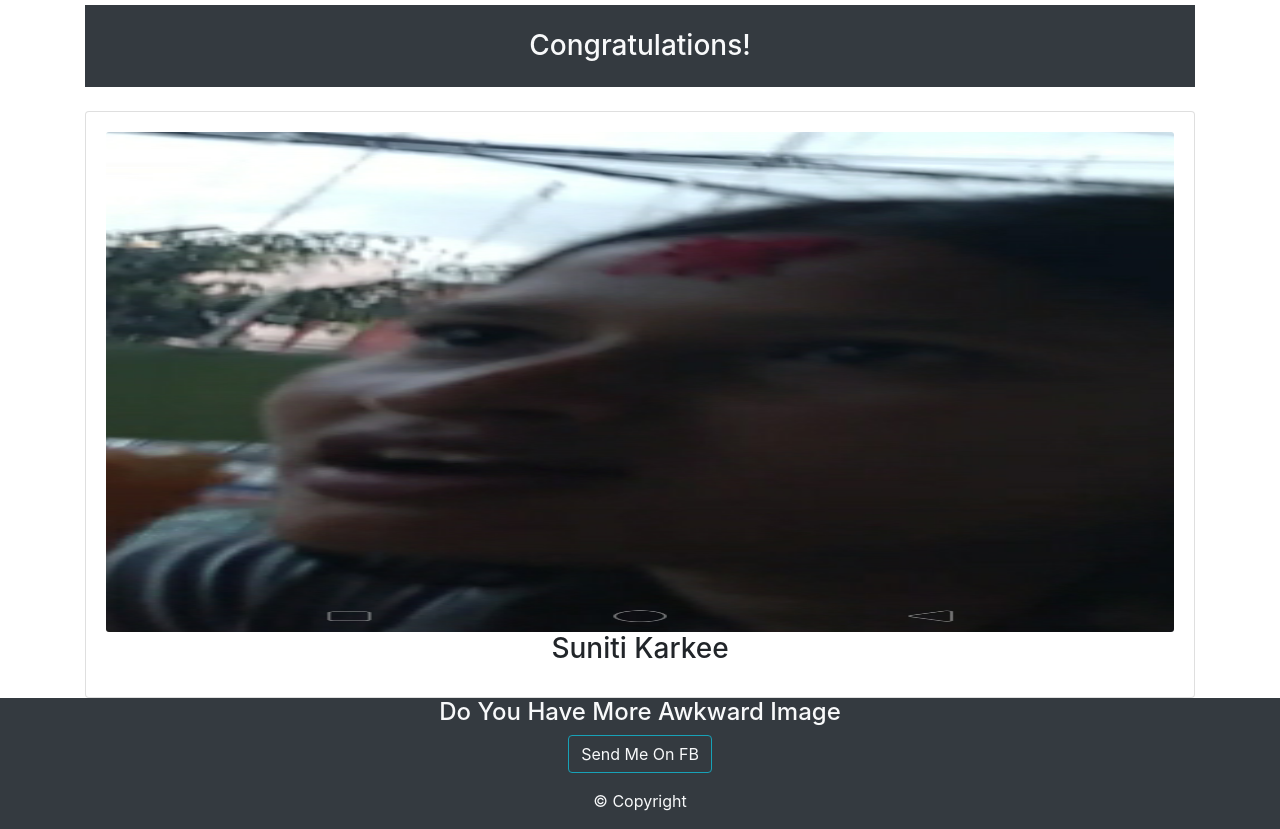
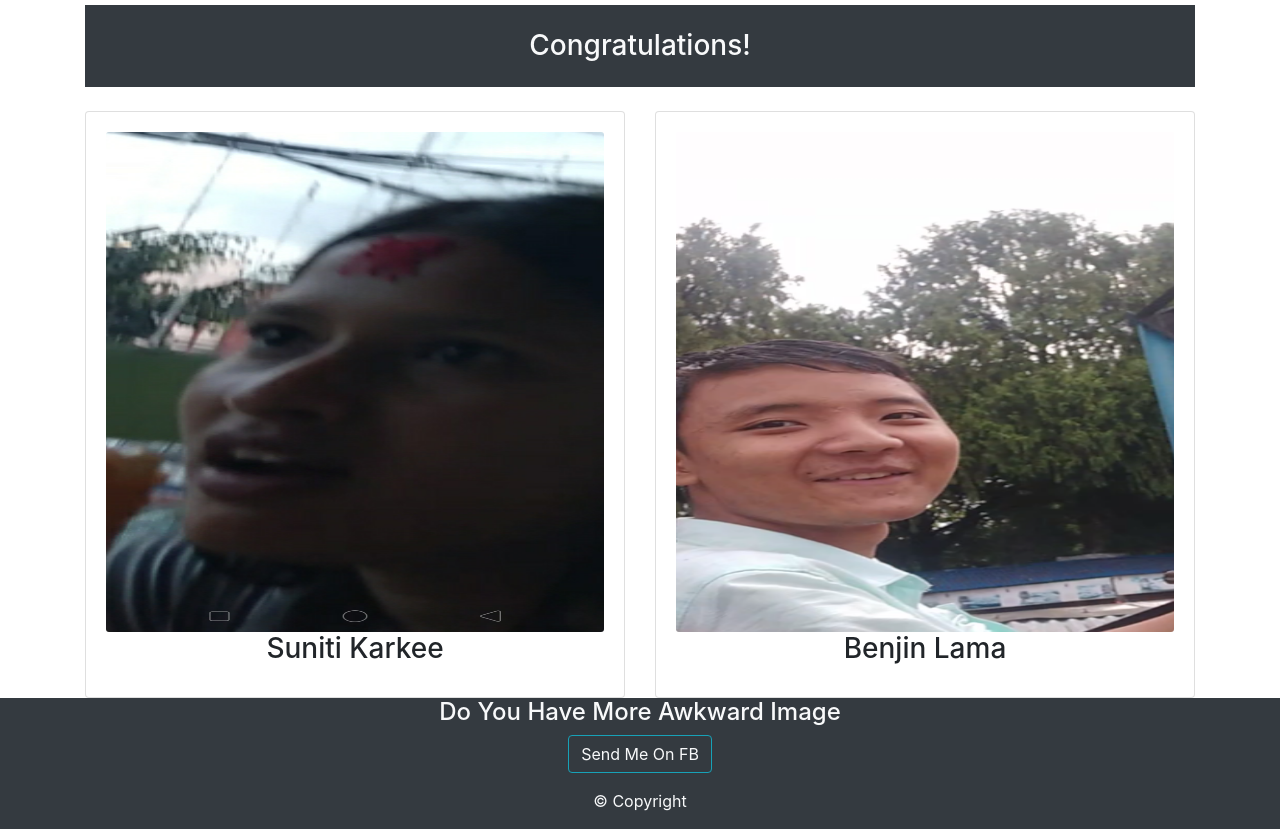
Before and after one commit to shubhamdhungana/Awkward_Image_Award, a plain HTML site: page index.html in a window 1280 px wide. Shown: the part 1499-2328 px from the top of the page. Drawn offline with nearby package versions, Linux system fonts and the light colour scheme.

Commit message:
my fifth commit

```diff
--- a/index.html
+++ b/index.html
@@ -136,11 +136,19 @@
     <section id="awkward-award-main-section">
         <div class="container">
             <div class="row">
-                <div class="col">
+                <div class="col-sm-6">
                     <div class="card">
                         <div class="card-body">
                             <img src="img/2.png" alt="" class="card-img">
                             <h3 class="card-title text-center">Suniti Karkee</h3>
+                        </div>
+                    </div>
+                </div>
+                <div class="col-sm-6">
+                    <div class="card">
+                        <div class="card-body">
+                            <img src="img/benjin.png" alt="" class="card-img">
+                            <h3 class="card-title text-center">Benjin Lama</h3>
                         </div>
                     </div>
                 </div>
```
